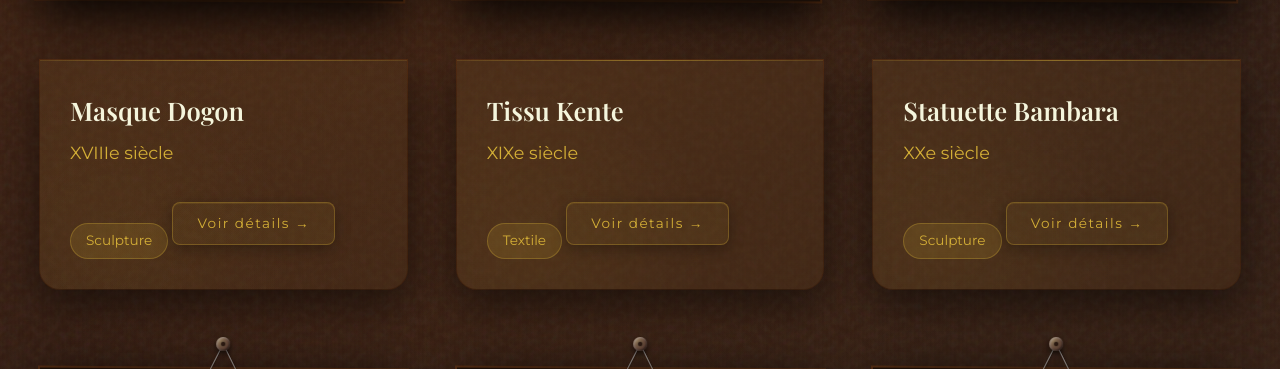
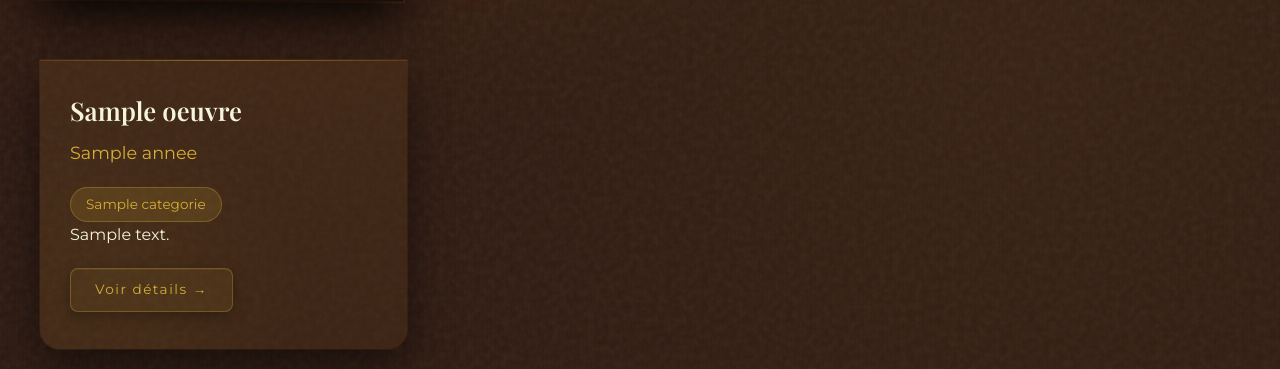
Before and after one commit to diarraaaa/mus-ecivilisationsnoires, a Flask app: template python/templates/oeuvreparniveau.html in a window 1280 px wide. Shown: the part 1130-1499 px from the top of the page. Run offline with Flask 3, Linux system fonts and the light colour scheme; the template is opened without the code that fills it: most values are stand-ins (such as "Sample title", 1, 10 or a date in 2020); grey boxes marked "Sample" are stand-in pictures.

Commit message:
ouevres par niveau

```diff
--- a/python/templates/oeuvreparniveau.html
+++ b/python/templates/oeuvreparniveau.html
@@ -3,20 +3,13 @@
 <head>
 <meta charset="UTF-8">
 <meta name="viewport" content="width=device-width, initial-scale=1.0">
-  <title>Détails par Niveau</title>
-
+<title>Œuvres de Niveau {{ niveau }}</title>
 <link href="https://fonts.googleapis.com/css2?family=Playfair+Display:wght@400;600;700&family=Montserrat:wght@300;400;600&display=swap" rel="stylesheet">
 <link rel="stylesheet" href="/static/css/stylepiece.css">
-
 </head>
 <body>
+
 <div class="hero-header">
-    <div class="slider-container">
-        <div class="slide slide1 active"></div>
-        <div class="slide slide2"></div>
-        <div class="slide slide3"></div>
-    </div>
-
     <nav>
         <ul>
             <li><a href="/">Accueil</a></li>
@@ -34,74 +27,10 @@
 </div>
 
 <main>
-    <h1 class="page-title">Œuvres de Niveau 2</h1>
-
-    <ul class="artworks-grid" id="artworksContainer"></ul>
-  </main>
-
-  <footer>
-    &copy; 2025 Musée des Civilisations Noires - Dakar, Sénégal
-  </footer>
-
-  <script>
-    const artworks = [
-      {
-        id: 1,
-        nom: "Masque Dogon",
-        annee: "XVIIIe siècle",
-        description: "Masque cérémoniel utilisé lors des rites funéraires Dogon, symbole de sagesse ancestrale.",
-        categorie: "Sculpture",
-        image: "https://images.unsplash.com/photo-1582555172866-f73bb12a2ab3?w=800&q=80"
-      },
-      {
-        id: 2,
-        nom: "Tissu Kente",
-        annee: "XIXe siècle",
-        description: "Étoffe royale Ashanti tissée à la main, portée lors des cérémonies importantes.",
-        categorie: "Textile",
-        image: "https://images.unsplash.com/photo-1610992015732-2449b76344bc?w=800&q=80"
-      },
-      {
-        id: 3,
-        nom: "Statuette Bambara",
-        annee: "XXe siècle",
-        description: "Figure féminine symbolisant la fertilité dans la tradition Bambara du Mali.",
-        categorie: "Sculpture",
-        image: "https://images.unsplash.com/photo-1580274455191-1c62238fa333?w=800&q=80"
-      },
-      {
-        id: 4,
-        nom: "Trône Bamiléké",
-        annee: "XIXe siècle",
-        description: "Siège royal sculpté dans le bois massif, orné de motifs symboliques du pouvoir.",
-        categorie: "Mobilier",
-        image: "https://images.unsplash.com/photo-1595433707802-6b2626ef1c91?w=800&q=80"
-      },
-      {
-        id: 5,
-        nom: "Poterie Berbère",
-        annee: "XXe siècle",
-        description: "Vase décoratif aux motifs géométriques traditionnels du Maghreb.",
-        categorie: "Céramique",
-        image: "https://images.unsplash.com/photo-1578749556568-bc2c40e68b61?w=800&q=80"
-      },
-      {
-        id: 6,
-        nom: "Perles de Venise",
-        annee: "XVIIe siècle",
-        description: "Collier de perles de verre utilisé dans le commerce transatlantique.",
-        categorie: "Bijoux",
-        image: "https://images.unsplash.com/photo-1515562141207-7a88fb7ce338?w=800&q=80"
-      }
-    ];
-
-    const container = document.getElementById('artworksContainer');
-
-    artworks.forEach(artwork => {
-      const li = document.createElement('li');
-      li.className = 'artwork-card';
-
-      li.innerHTML = `
+    <h1 class="page-title">Œuvres de Niveau {{ niveau }}</h1>
+    <ul class="artworks-grid">
+        {% for oeuvre in details %}
+        <li class="artwork-card">
             <div class="picture-frame">
                 <div class="nail"></div>
                 <div class="wire-left"></div>
@@ -110,33 +39,26 @@
                 <div class="hook-right"></div>
                 <div class="mat-board">
                     <div class="artwork-image-wrapper">
-              <img src="${artwork.image}" alt="${artwork.nom}" class="artwork-image">
+                        <img src="{{ oeuvre.image }}" alt="{{ oeuvre.nom }}" class="artwork-image">
                     </div>
                 </div>
-          <div class="name-plate">${artwork.nom}</div>
+                <div class="name-plate">{{ oeuvre.nom }}</div>
             </div>
             <div class="oeuvre-details">
-          <h3 class="oeuvre-name">${artwork.nom}</h3>
-          <p class="oeuvre-year">${artwork.annee}</p>
-          <span class="oeuvre-category">${artwork.categorie}</span>
-          <a href="/detailsparoeuvre?id=${artwork.id}" class="details-button">Voir détails →</a>
+                <h3 class="oeuvre-name">{{ oeuvre.nom }}</h3>
+                <p class="oeuvre-year">{{ oeuvre.annee }}</p>
+                <span class="oeuvre-category">{{ oeuvre.categorie }}</span>
+                <p class="oeuvre-description">{{ oeuvre.description }}</p>
+                <a href="/detailsparoeuvre?id={{ oeuvre.id }}" class="details-button">Voir détails →</a>
             </div>
-      `;
+        </li>
+        {% endfor %}
+    </ul>
+</main>
 
-      container.appendChild(li);
-    });
+<footer>
+    &copy; 2025 Musée des Civilisations Noires - Dakar, Sénégal
+</footer>
 
-    // Slider du header
-    let currentSlide = 0;
-    const slides = document.querySelectorAll('.slide');
-
-    function nextSlide() {
-        slides[currentSlide].classList.remove('active');
-        currentSlide = (currentSlide + 1) % slides.length;
-        slides[currentSlide].classList.add('active');
-    }
-
-    setInterval(nextSlide, 5000);
-  </script>
 </body>
 </html>
```
Lines whose indentation alone changed are shown as unchanged.
